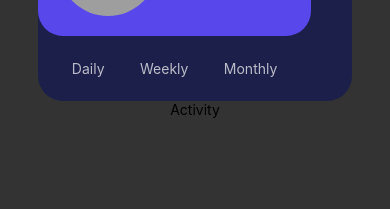
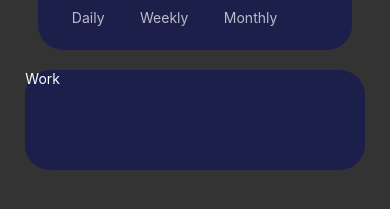
Before and after one commit to vianarafael/mobile-task-manager, a React Native app: screen / in a window 390 px wide. Shown: the part 415-624 px from the top of the page. Built offline with nearby package versions, Linux system fonts and the light colour scheme; grey boxes are pictures that could not be loaded.

Commit message:
started implementing the activities component

```diff
--- a/App.js
+++ b/App.js
@@ -8,7 +8,7 @@ export default function App() {
   return (
     <View style={styles.container}>
       <Profile />
-      <Activity />
+      <Activity activity="Work" />
     </View>
   );
 }
--- a/components/activity/index.js
+++ b/components/activity/index.js
@@ -1,6 +1,22 @@
 import React from "react";
 import { StyleSheet, Text, View, Image } from "react-native";
 
-export default function Activity() {
-  return <Text>Activity</Text>;
+export default function Activity({ color, image, activity, data }) {
+  return (
+    <View style={styles.container}>
+      <Text style={{ color: "#fff" }}>
+        <Text>{activity}</Text>
+      </Text>
+    </View>
+  );
 }
+
+const styles = StyleSheet.create({
+  container: {
+    backgroundColor: "hsl(235, 46%, 20%)",
+    height: 100,
+    width: "87%",
+    marginTop: 20,
+    borderRadius: 25,
+  },
+});
```
